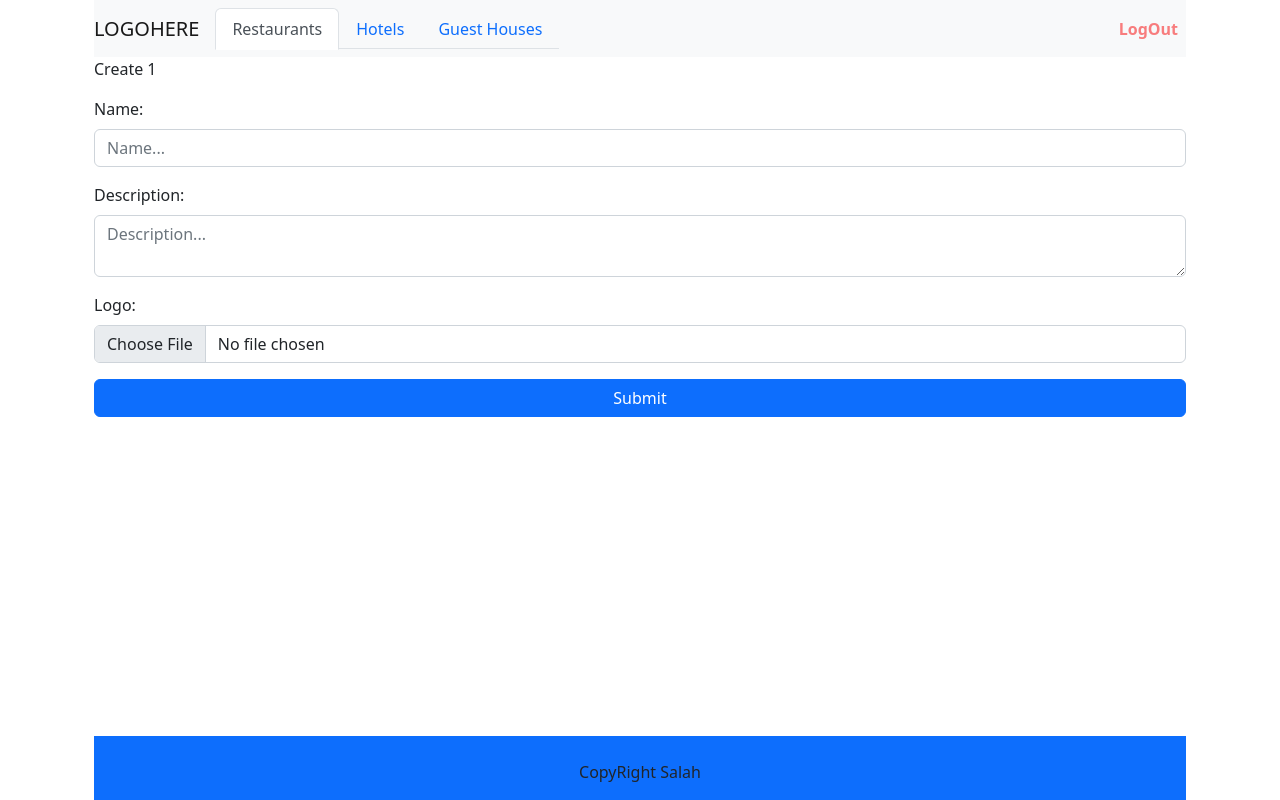
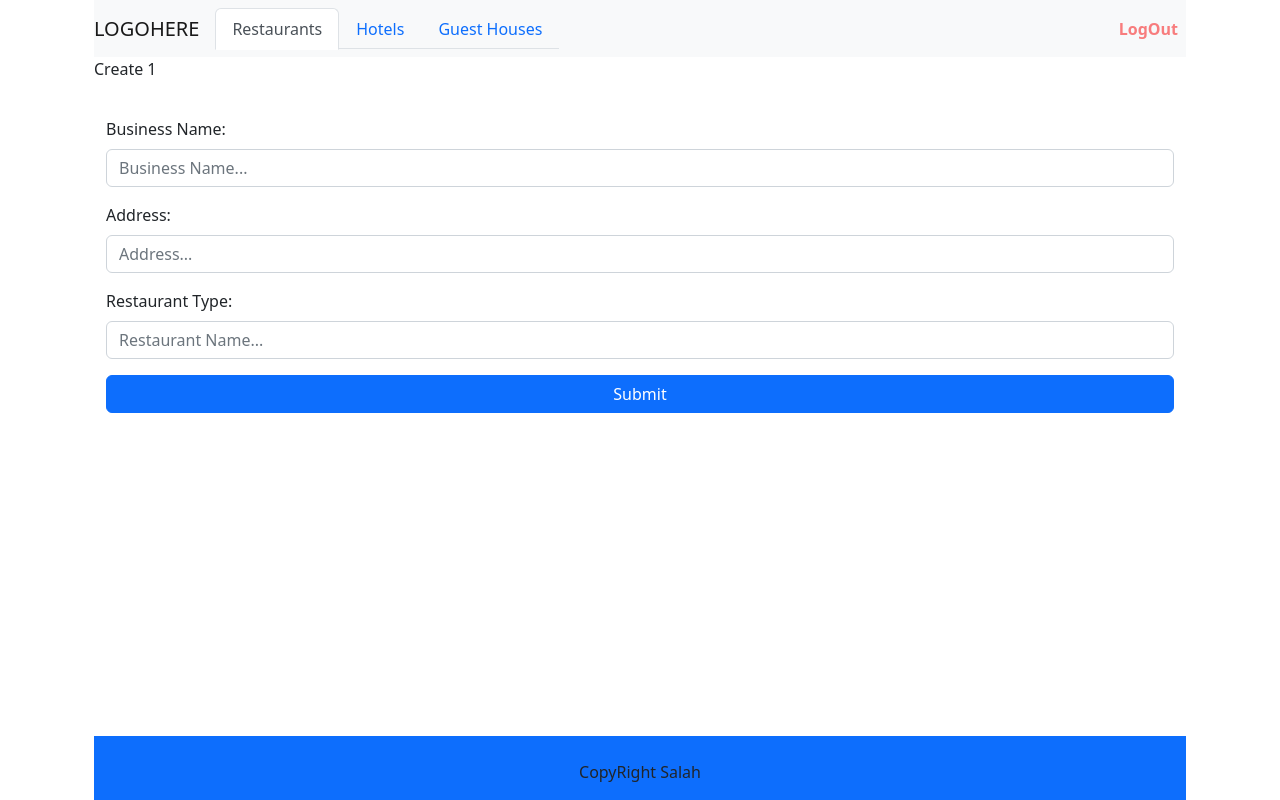
Before and after one commit to salahitani/angular-restaurant, an Angular app: page /dashboard/create/1 in a window 1280 px wide. Built offline with nearby package versions, Linux system fonts and the light colour scheme; sample sign-in values are in the browser's storage.

Commit message:
Updated the create form and linked to API but without authorization to post (Bearer Token)

```diff
--- a/src/app/create-form/create-form.component.css
+++ b/src/app/create-form/create-form.component.css
@@ -0,0 +1,7 @@
+#create-page {
+    height: 100%;
+}
+
+.create-row {
+    height: 100%;
+}
--- a/src/app/create-form/create-form.component.html
+++ b/src/app/create-form/create-form.component.html
@@ -1,26 +1,35 @@
-<form #createFormRef="ngForm" class="needs-validation">
+<div id="create-page" class="container">
+  <div class="create-row row align-items-center justify-content-md-center">
 
-  <label for="name" class="mb-2">Name: </label>
-  <input placeholder="Name..." [(ngModel)]="namez" type="text" id="name" class="form-control mb-3" name="name"
-    #name="ngModel" required>
-  <div *ngIf="name.invalid && name.touched" class="alert alert-danger" role="alert">
-    Name Field is Required
+
+
+    <form [formGroup]="createform"  #createFormRef="ngForm" (ngSubmit)="onSubmit()">
+      <div class="form-group">
+
+        <label for="name" class="mb-2">Business Name: </label>
+        <input placeholder='Business Name...' type="text" id="name" formControlName="businessname" class="form-control mb-3" />
+        <div *ngIf="businessname.hasError('required') && createFormRef.submitted" class="alert alert-danger" role="alert">
+          Business Name is Required
         </div>
 
-  <label for="description" class="mb-2">Description: </label>
-  <textarea id="description" placeholder="Description..." type="text" name="description" class="form-control mb-3"
-    [(ngModel)]="descriptionz" #description="ngModel" required ></textarea>
-  <div *ngIf="description.invalid && description.touched" class="alert alert-danger" role="alert">
-    Description Field is Required
+        <label for="address" class="mb-2">Address: </label>
+        <input placeholder='Address...' type="text" id="address" formControlName="address" class="form-control mb-3" />
+        <div *ngIf="address.hasError('required') && createFormRef.submitted" class="alert alert-danger" role="alert">
+          Address Field is Required
         </div>
 
-  <label for="logo" class="mb-2">Logo: </label>
-  <input type="file" accept=".jpg, .png, .jpeg, .gif, .bmp, .tif, .tiff|image/*" id="logo" name="logo" [(ngModel)]="logoz" class="form-control mb-3" #logo="ngModel" required />
-  <div *ngIf="logo.invalid && logo.touched" class="alert alert-danger" role="alert">
-    Logo Field is Required
+        <label for="type" class="mb-2">Restaurant Type: </label>
+        <input placeholder='Restaurant Name...' type="text" id="type" formControlName="type" class="form-control mb-3" />
+        <div *ngIf="type.hasError('required') && createFormRef.submitted" class="alert alert-danger" role="alert">
+          Restaurant Type is Required
         </div>
 
+      </div>
       <div class="d-grid col-12 mx-auto p-0">
         <button type="submit" class="btn btn-primary">Submit</button>
       </div>
     </form>
+
+
+  </div>
+</div>
--- a/src/app/create-form/create-form.component.ts
+++ b/src/app/create-form/create-form.component.ts
@@ -1,4 +1,7 @@
 import { Component, OnInit } from '@angular/core';
+import { FormControl, FormGroup, Validators } from '@angular/forms';
+import { Router } from '@angular/router';
+import { RestService } from '../services/rest.service';
 
 @Component({
   selector: 'app-create-form',
@@ -6,14 +9,47 @@ import { Component, OnInit } from '@angular/core';
   styleUrls: ['./create-form.component.css']
 })
 export class CreateFormComponent implements OnInit {
+  createform: FormGroup;
 
-  namez: string = '';
-  descriptionz: string = '';
-  logoz: string = '';
+  constructor(private router: Router, private restService: RestService) { }
 
-  constructor() { }
-
-  ngOnInit(): void {
+  ngOnInit() {
+    this.initForm();
   }
 
+  initForm() {
+    this.createform = new FormGroup({
+      businessname: new FormControl('', [Validators.required]),
+      address: new FormControl('', [Validators.required]),
+      type: new FormControl('', [Validators.required])
+
+    });
+  }
+
+
+
+  onSubmit() {
+    if (this.createform.valid) {
+      const authObservable = this.restService.postARestaurant(this.createform.get('businessname').value, this.createform.get('address').value, this.createform.get('type').value);
+      authObservable.subscribe((data: any) => {
+        this.router.navigateByUrl('dashboard/restaurants');
+      });
+    }
+
+  }
+
+  get businessname() {
+    return this.createform.get('businessname');
+  }
+
+  get address() {
+    return this.createform.get('address');
+  }
+
+  get type() {
+    return this.createform.get('type');
+  }
+
+
+
 }
--- a/src/app/log-in-form/log-in-form.component.ts
+++ b/src/app/log-in-form/log-in-form.component.ts
@@ -12,7 +12,7 @@ import { AuthService } from '../services/auth.service';
 export class LogInFormComponent implements OnInit {
   loginForm: FormGroup;
 
-  constructor(private router: Router, private authSerice: AuthService) {
+  constructor(private router: Router, private authService: AuthService) {
   }
 
   ngOnInit() {
@@ -28,7 +28,7 @@ export class LogInFormComponent implements OnInit {
 
   onSubmit() {
     if (this.loginForm.valid) {
-      const authObservable = this.authSerice.login(this.loginForm.get('username').value, this.loginForm.get('pass').value);
+      const authObservable = this.authService.login(this.loginForm.get('username').value, this.loginForm.get('pass').value);
       authObservable.subscribe((data: any) => {
         this.saveToken(data.token);
         this.router.navigateByUrl('dashboard/restaurants');
--- a/src/app/services/rest.service.ts
+++ b/src/app/services/rest.service.ts
@@ -20,13 +20,16 @@ export class RestService {
 
   };
 
-  postARestaurant(restaurant:{
-    name: String,
-    address: String,
-    restaurantType: String // ENUMS for later
-  }) {
+  postARestaurant(name,address,type)
+  {
+    const body =   {
+      "businessName": name,
+      "address": address,
+      "restaurantType": type
+    }
+    return this.httpClient.post(`${this.baseURL}restaurant`, body);
+  }
 
-  };
 
   updateARestaurant(id: String, updatedFields: any) {
 
```
Also changed, not shown: src/app/log-in-form/log-in-form.component.html (+8 -1 lines). Lines whose indentation alone changed are shown as unchanged.
